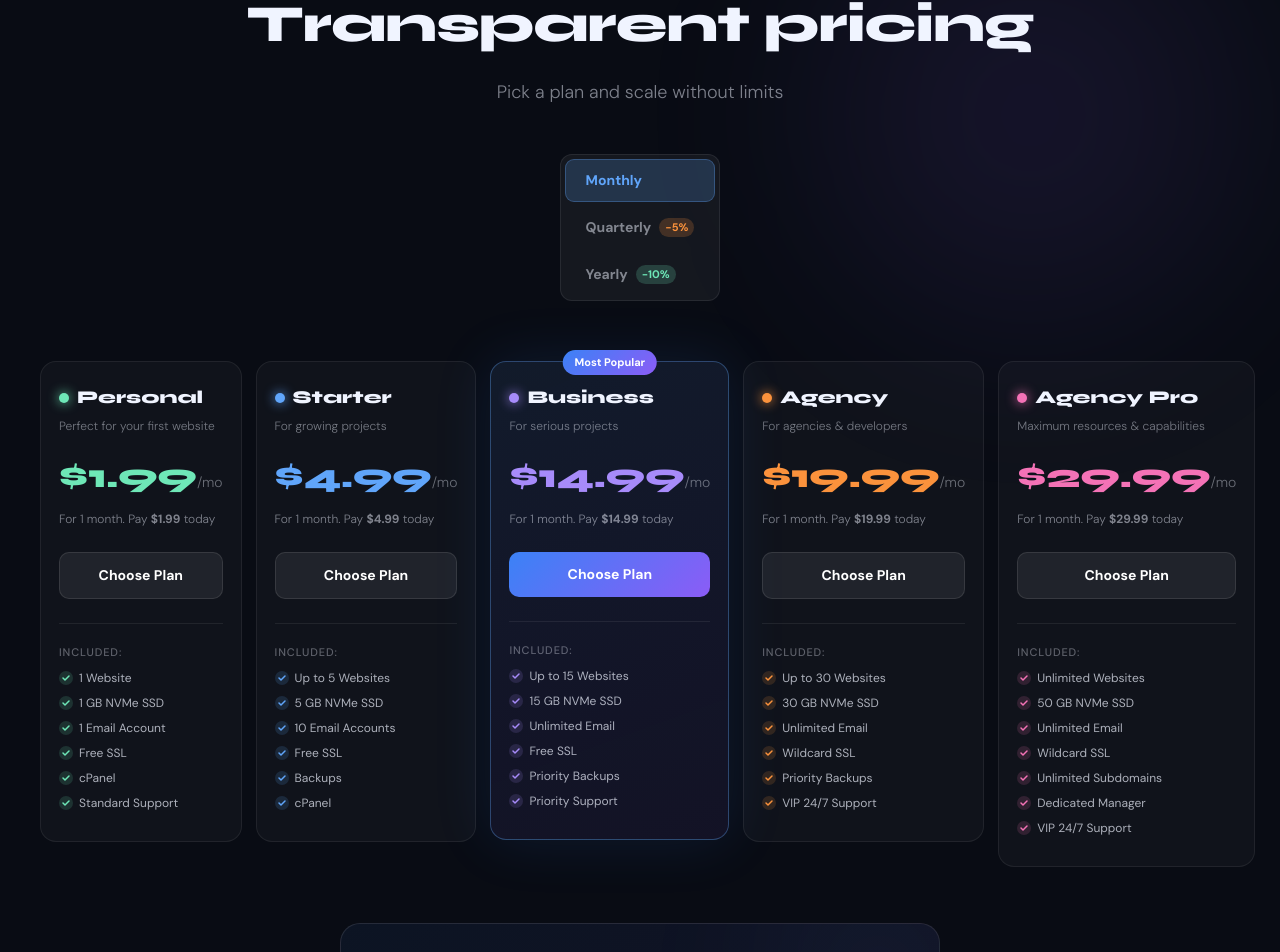
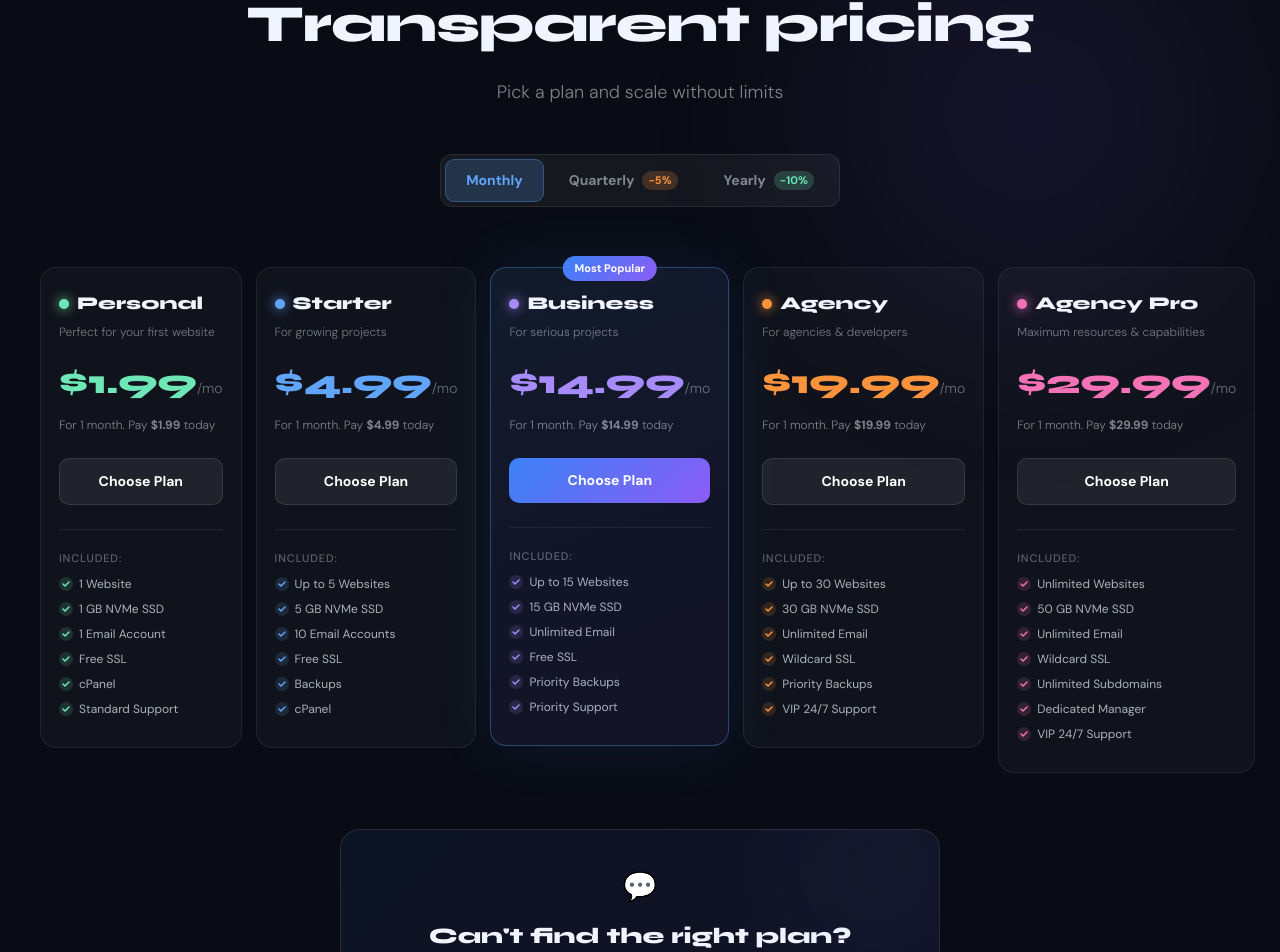
Before and after one commit to APARTNER-PRO/HostPro.Apartner.Pro, a Next.js app: page / in a window 1280 px wide. Shown: the part 1939-2891 px from the top of the page. Built offline with nearby package versions, Linux system fonts and the light colour scheme.

Commit message:
fix rules

```diff
--- a/components/HomeClient.tsx
+++ b/components/HomeClient.tsx
@@ -49,9 +49,11 @@ const CSS = `
   .hp-badge{animation:floatBadge 3s ease-in-out infinite}
   .hp-orb-pulse{animation:pulseGlow 4s ease-in-out infinite}
 
-  .price__wrapper {
-    display: flex;
-    flex-direction: column;
+  @media (max-width: 767px) {
+    .price__wrapper {
+      display: flex;
+      flex-direction: column;
+    }
   }
 `
 
```
